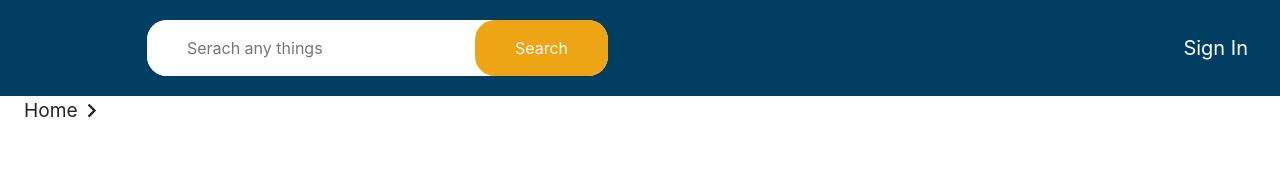
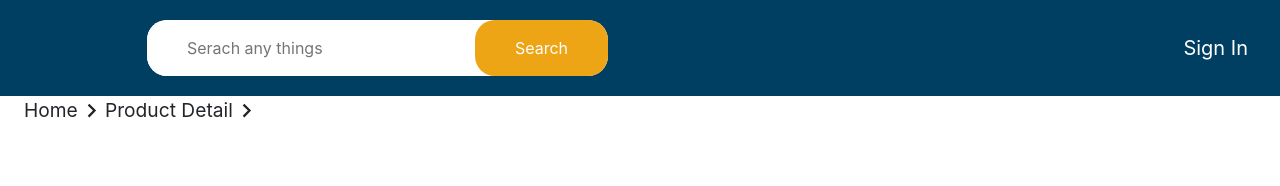
Before and after one commit to muhammedsinvan/ProductManagement, a React (Create React App) app in the folder client/: page /detail/1 in a window 1280 px wide. Shown: the top 186 px of the page. Built offline with nearby package versions, Linux system fonts and the light colour scheme; no server answers.

Commit message:
pagename showing subheader dynamicaly

```diff
--- a/client/src/Components/SubHeader/PageName.js
+++ b/client/src/Components/SubHeader/PageName.js
@@ -1,17 +1,23 @@
 import React from 'react'
 import KeyboardArrowRightIcon from '@mui/icons-material/KeyboardArrowRight';
 import './SubHeader.css'
+import { useNavigate } from 'react-router-dom';
 
-const PageName = () => {
+const PageName = ({pageName}) => {
+
+  const navigate = useNavigate()
+
   return (
     <div>
          <div className='subHeader-leftContainer'>
 
          <div className='subHeader-pagenames'>
+ { pageName.map((item)=>(
    <div className='subHeader-pagename'>
-    <text>Home</text>
-    <KeyboardArrowRightIcon  style={{fontSize:"1.7rem"}}/>
-    </div>
+   <text onClick={()=>navigate(item.link)}>{item.name}</text>
+   <KeyboardArrowRightIcon  style={{fontSize:"1.7rem"}}/>
+   </div>
+ ))}
     </div>
     </div>
     </div>
--- a/client/src/Components/SubHeader/SubHeader.js
+++ b/client/src/Components/SubHeader/SubHeader.js
@@ -3,13 +3,13 @@ import PageName from './PageName';
 import Buttons from './Buttons';
 import './SubHeader.css'
 
-const SubHeader = () => {
+const SubHeader = ({pageName}) => {
   return (
 
 
         <div className='subHeader-subContainer'>
 
-          <PageName />
+          <PageName pageName={pageName}/>
 
           <Buttons/>
 
--- a/client/src/Pages/HomePage.js
+++ b/client/src/Pages/HomePage.js
@@ -12,6 +12,7 @@ const HomePage = () => {
   const [searchResults, setSearchResults] = useState([]);
   const [selectedCategories, setSelectedCategories] = useState([]);
   const [notFound,setNotFound] = useState(false)
+  const [pageName,setPageName] = useState([{name:'Home',link:'/'}])
 
 
   const handleSearch = async (searchTerm) => {
@@ -88,7 +89,7 @@ console.log(refresh)
     <div >
       <div className='homePage-topBarContainer'>
       <Header  onSearch={handleSearch} openWishlistSidebar={openWishlistSidebar}/>
-        <SubHeader/>
+        <SubHeader pageName={pageName}/>
       </div>
 
         <div className='homePage-container'>
--- a/client/src/Pages/ProductDetailPage.js
+++ b/client/src/Pages/ProductDetailPage.js
@@ -11,6 +11,8 @@ const ProductDetailPage = () => {
 
   const [searchResults, setSearchResults] = useState({});
   const [notFound,setNotFound] = useState(false)
+  const [pageName,setPageName] = useState([{name:'Home',link:'/'},{name:'Product Detail'}])
+
 
   const handleSearch = async (searchTerm) => {
     console.log(searchTerm)
@@ -44,7 +46,7 @@ const ProductDetailPage = () => {
   return (
     <div>
       <Header onSearch={handleSearch}  openWishlistSidebar={openWishlistSidebar}/>
-      <PageName  />
+      <PageName pageName={pageName}  />
       {/* {searchResults ? <ProductDetail searchResults={searchResults}  /> : <ProductDetail /> } */}
      {notFound ? <Notfound /> : <ProductDetail searchResults={searchResults} refresh={refresh}  /> }
 
```
Also changed, not shown: 7 other files (tests, documents, lock files or other folders).
